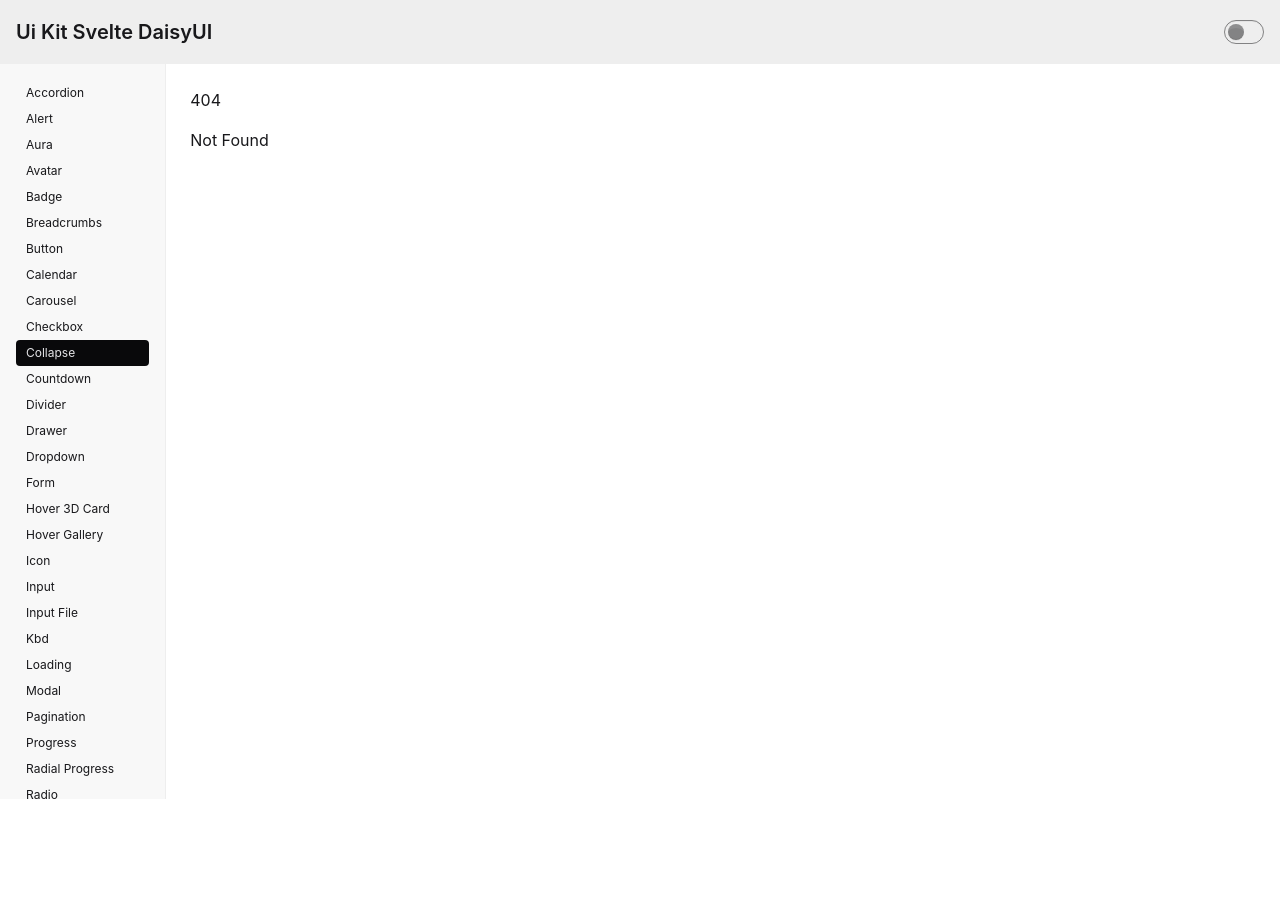
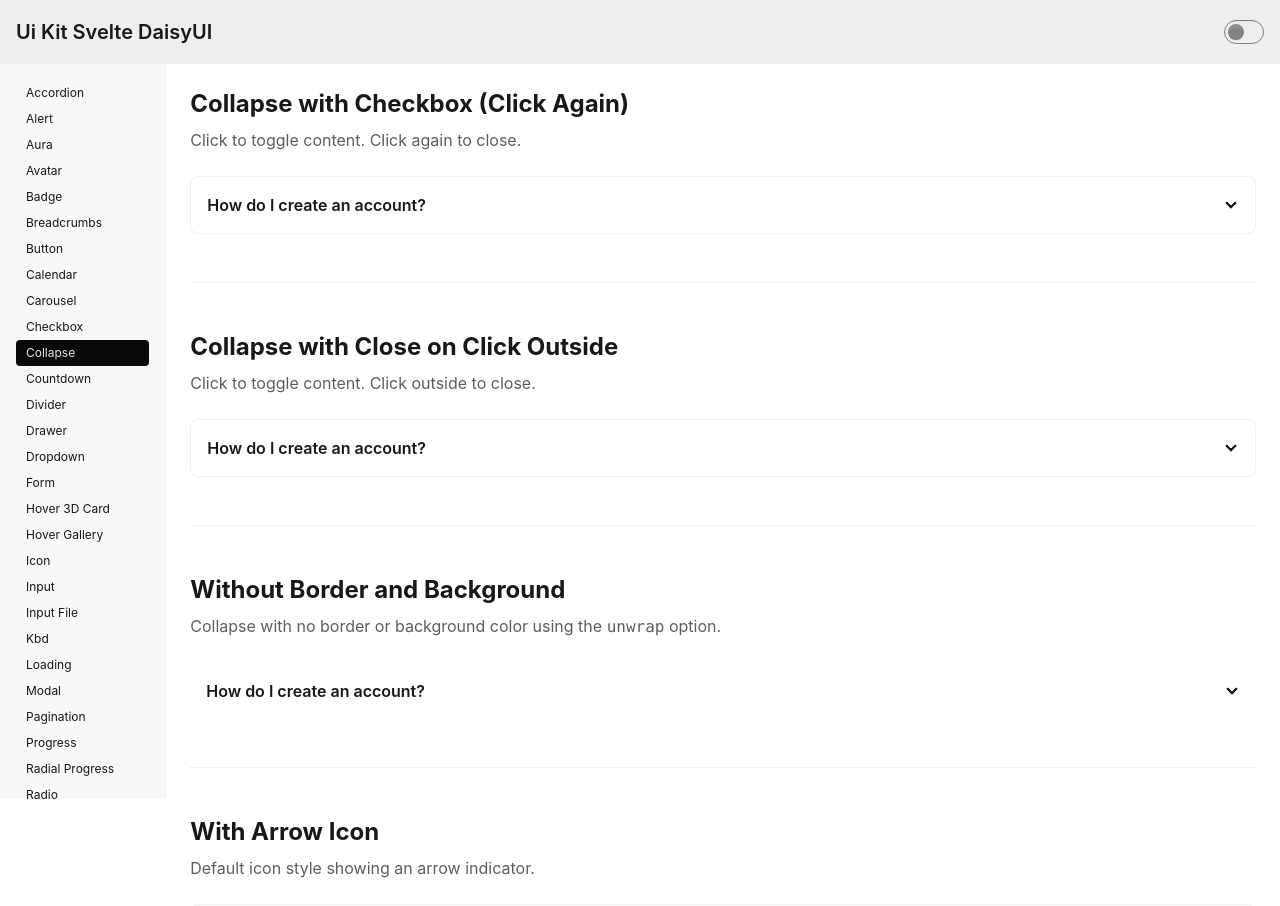
Before and after one commit to igidio/uikit-svelte-daisyui, a SvelteKit app: page /collapse in a window 1280 px wide. Before the commit this address had no page. Shown: the top 906 px of the page. Before the commit the page ends 800 px from the top, so only its background shows below. Built offline with nearby package versions, Linux system fonts and the light colour scheme; what @iconify/tailwind4 would draw is missing.

Commit message:
feat: add UiCollapse component with customizable properties and demo page; support click types and icon positioning

```diff
--- /dev/null
+++ b/src/lib/ui/ui-collapse/UiCollapse.svelte
@@ -0,0 +1,60 @@
+<script lang="ts">
+  import { collapse_icons, type UiCollapseIcons } from './ui-collapse-properties';
+
+  let {
+    title,
+    click_type = 'again',
+    unwrap = false,
+    icons = 'arrow',
+    icon_position = 'end',
+    children,
+    ...rest
+  }: {
+    title: string;
+    click_type?: 'again' | 'outside';
+    unwrap?: boolean;
+    icons?: UiCollapseIcons;
+    icon_position?: 'start' | 'end';
+    children?: import('svelte').Snippet;
+  } & Record<string, unknown> = $props();
+
+  const input_id = `ui-collapse-${Math.random().toString(36).substring(2, 11)}`;
+
+  let collapse_classes = $derived(
+    (() => {
+      const c: string[] = ['collapse'];
+      if (!unwrap) {
+        c.push('bg-base-100', 'border', 'border-base-300');
+      }
+      c.push(collapse_icons[icons]);
+      return c.join(' ');
+    })(),
+  );
+
+  let title_classes = $derived(
+    (() => {
+      const c: string[] = ['collapse-title', 'font-semibold'];
+      if (icon_position === 'start') {
+        c.push('after:start-5', 'after:end-auto', 'pe-4', 'ps-12');
+      }
+      return c.join(' ');
+    })(),
+  );
+</script>
+
+<div class={collapse_classes} {...rest}>
+  {#if click_type === 'outside'}
+    <input id={input_id} type="checkbox" class="peer" autocomplete="off" />
+    <label for={input_id} class="fixed inset-0 hidden peer-checked:block"></label>
+  {:else}
+    <input type="checkbox" autocomplete="off" />
+  {/if}
+  <div class={title_classes}>{title}</div>
+  <div
+    class="collapse-content text-sm"
+    class:relative={click_type === 'outside'}
+    class:z-1={click_type === 'outside'}
+  >
+    {@render children?.()}
+  </div>
+</div>
--- /dev/null
+++ b/src/lib/ui/ui-collapse/ui-collapse-properties.ts
@@ -0,0 +1,6 @@
+export type UiCollapseIcons = 'arrow' | 'mathsigns';
+
+export const collapse_icons: Record<UiCollapseIcons, string> = {
+  arrow: 'collapse-arrow',
+  mathsigns: 'collapse-plus',
+};
--- /dev/null
+++ b/src/routes/collapse/+page.svelte
@@ -0,0 +1,88 @@
+<script lang="ts">
+  import UiCollapse from '$lib/ui/ui-collapse/UiCollapse.svelte';
+</script>
+
+<section class="space-y-12">
+  <!-- Collapse with checkbox (click again) -->
+  <div>
+    <h2 class="text-2xl font-bold mb-2">Collapse with Checkbox (Click Again)</h2>
+    <p class="text-base-content/70 mb-6">Click to toggle content. Click again to close.</p>
+    <UiCollapse title="How do I create an account?" click_type="again" icons="arrow">
+      Click the "Sign Up" button in the top right corner and follow the registration process.
+    </UiCollapse>
+  </div>
+
+  <hr class="border-base-300" />
+
+  <!-- Collapse with close on click outside -->
+  <div>
+    <h2 class="text-2xl font-bold mb-2">Collapse with Close on Click Outside</h2>
+    <p class="text-base-content/70 mb-6">Click to toggle content. Click outside to close.</p>
+    <UiCollapse title="How do I create an account?" click_type="outside" icons="arrow">
+      Click the "Sign Up" button in the top right corner and follow the registration process.
+    </UiCollapse>
+  </div>
+
+  <hr class="border-base-300" />
+
+  <!-- Without border and background color -->
+  <div>
+    <h2 class="text-2xl font-bold mb-2">Without Border and Background</h2>
+    <p class="text-base-content/70 mb-6">
+      Collapse with no border or background color using the <code>unwrap</code> option.
+    </p>
+    <UiCollapse title="How do I create an account?" unwrap={true} icons="arrow">
+      Click the "Sign Up" button in the top right corner and follow the registration process.
+    </UiCollapse>
+  </div>
+
+  <hr class="border-base-300" />
+
+  <!-- With arrow icon -->
+  <div>
+    <h2 class="text-2xl font-bold mb-2">With Arrow Icon</h2>
+    <p class="text-base-content/70 mb-6">Default icon style showing an arrow indicator.</p>
+    <UiCollapse title="How do I create an account?" icons="arrow">
+      Click the "Sign Up" button in the top right corner and follow the registration process.
+    </UiCollapse>
+    <div class="mt-4">
+      <UiCollapse title="I forgot my password. What should I do?" icons="arrow">
+        Click on "Forgot Password" on the login page and follow the instructions sent to your email.
+      </UiCollapse>
+    </div>
+  </div>
+
+  <hr class="border-base-300" />
+
+  <!-- With plus/minus icon -->
+  <div>
+    <h2 class="text-2xl font-bold mb-2">With Plus/Minus Icon</h2>
+    <p class="text-base-content/70 mb-6">Alternative icon style showing a plus/minus indicator.</p>
+    <UiCollapse title="How do I create an account?" icons="mathsigns">
+      Click the "Sign Up" button in the top right corner and follow the registration process.
+    </UiCollapse>
+    <div class="mt-4">
+      <UiCollapse title="I forgot my password. What should I do?" icons="mathsigns">
+        Click on "Forgot Password" on the login page and follow the instructions sent to your email.
+      </UiCollapse>
+    </div>
+  </div>
+
+  <hr class="border-base-300" />
+
+  <!-- Icon at start position -->
+  <div>
+    <h2 class="text-2xl font-bold mb-2">Icon at Start Position</h2>
+    <p class="text-base-content/70 mb-6">
+      Icon positioned at the start of the title instead of the end.
+    </p>
+    <UiCollapse title="How do I create an account?" icons="arrow" icon_position="start">
+      Click the "Sign Up" button in the top right corner and follow the registration process.
+    </UiCollapse>
+    <div class="mt-4">
+      <UiCollapse title="I forgot my password. What should I do?" icons="mathsigns" icon_position="start">
+        Click on "Forgot Password" on the login page and follow the instructions sent to your email.
+      </UiCollapse>
+    </div>
+  </div>
+</section>
```
